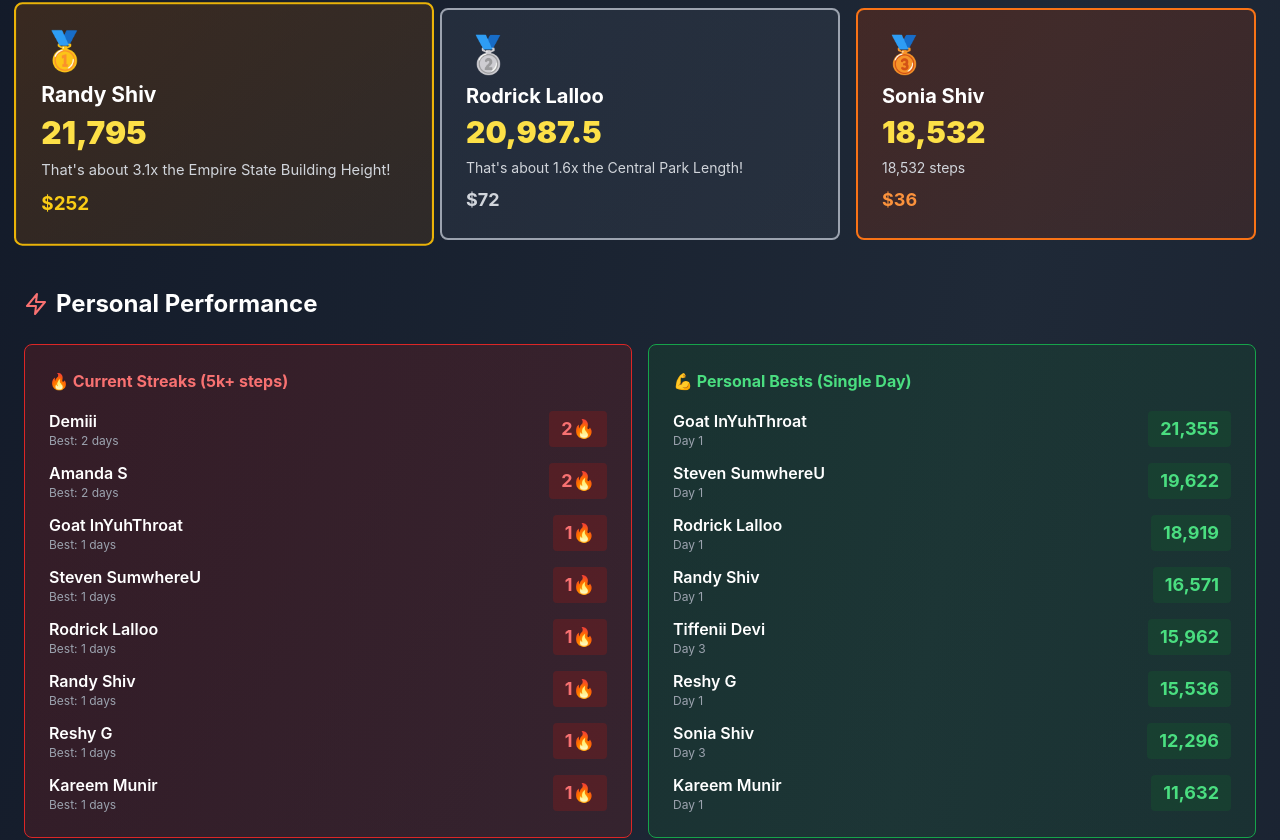
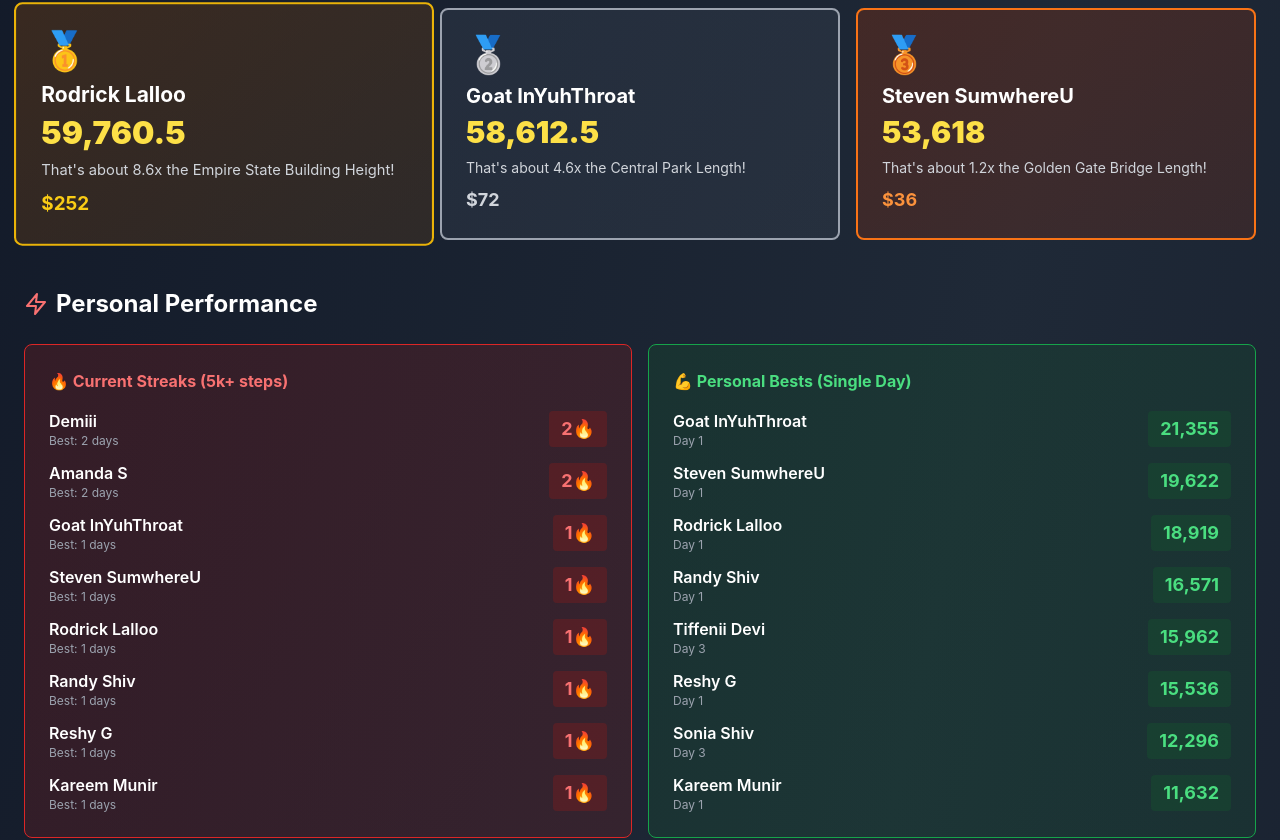
Before and after one commit to randytheshiv/september-stompers, a Next.js app: page / in a window 1280 px wide. Shown: the part 973-1813 px from the top of the page. Built offline with nearby package versions, Linux system fonts and the light colour scheme; no server answers.

Commit message:
Update index.js

```diff
--- a/pages/index.js
+++ b/pages/index.js
@@ -286,7 +286,7 @@ export default function StompersApp() {
     for (let day = 1; day <= data.challenge.currentDay; day++) {
       data.players.forEach(player => {
         if (data.dailyData[day] && data.dailyData[day][player]) {
-          cumulatives[player] = data.dailyData[day][player];
+          cumulatives[player] += data.dailyData[day][player];
         }
       });
     }
@@ -327,7 +327,10 @@ export default function StompersApp() {
   for (let day = 1; day <= data.challenge.currentDay; day++) {
     const dayData = { day: `Day ${day}` };
     rankings.slice(0, 6).forEach(player => {
-      const cumTotal = data.dailyData[day]?.[player.name] || 0;
+      let cumTotal = 0;
+      for (let d = 1; d <= day; d++) {
+        cumTotal += data.dailyData[d]?.[player.name] || 0;
+      }
       dayData[player.name] = cumTotal;
     });
     chartData.push(dayData);
```
